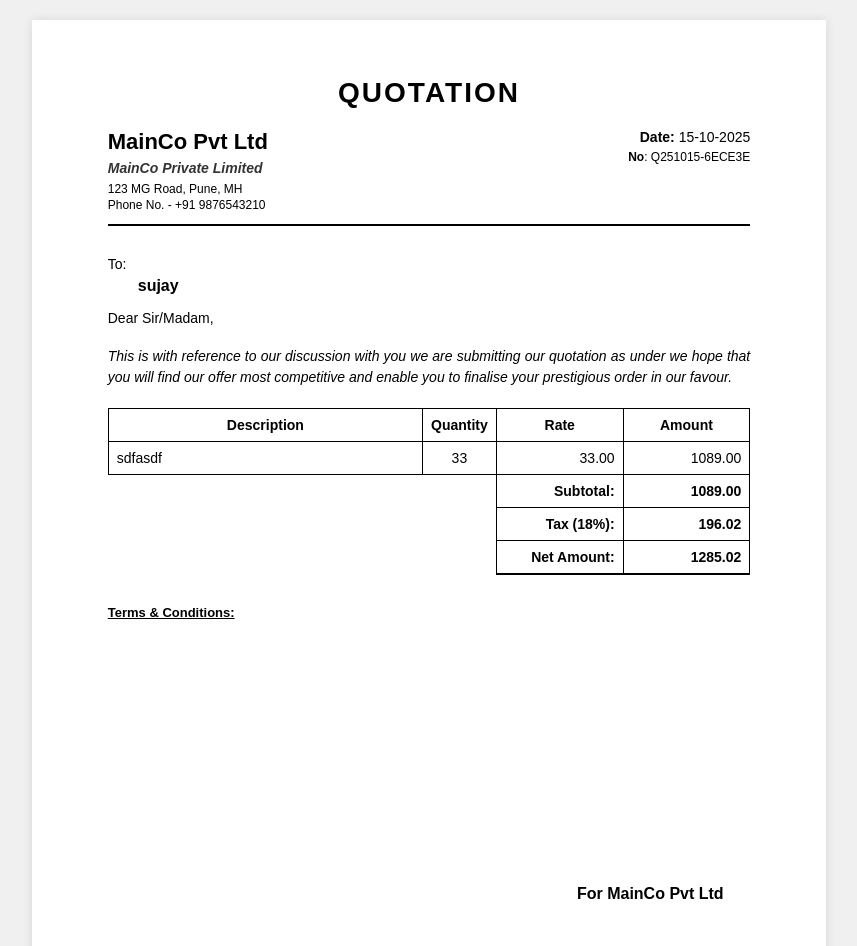
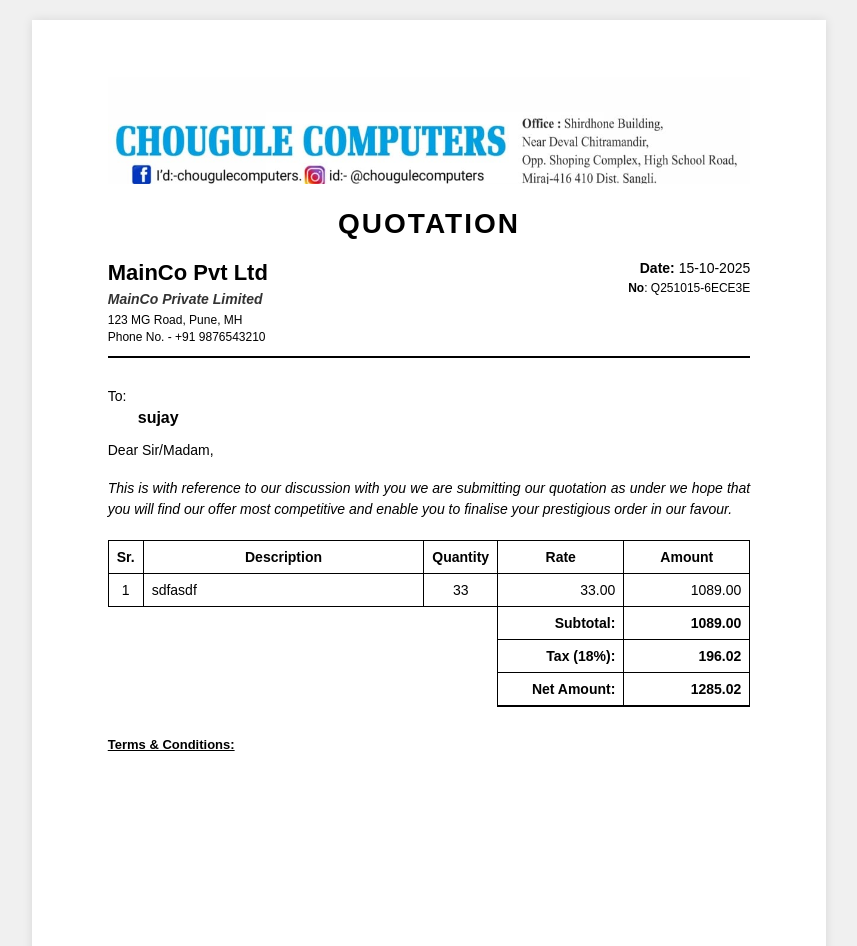
Before and after one commit to sujaybadge/Qutation_management_system, a Django app: page /quotes/2/print/ in a window 1280 px wide. Shown: the top 946 px of the page, without its empty margins (211-1068 px from the left). Run offline with Django 4.2, Linux system fonts and the light colour scheme; a user stored in the database is signed in; data comes from the database, SQL or seed files in the repository.

Commit message:
image added + serial number display

```diff
--- a/quotations/views.py
+++ b/quotations/views.py
@@ -609,11 +609,11 @@ def buyer_quotes(request, pk: int):
 def quotation_print(request, pk: int):
     """Render quotation in a print-friendly format."""
     quotation = get_object_or_404(Quotation.objects.prefetch_related("items"), pk=pk)
-
+    # add serial no 1,2, 3, 4
     context = {
         "quotation": quotation,
         "buyer": quotation.buyer,
-        "items": quotation.items.all(),
+        "items": list(enumerate(quotation.items.all(), start=1)),
         "company": Company.objects.filter(is_main=True).first(),
     }
     return render(request, "quotations/quotation_print.html", context)
--- a/templates/quotations/quotation_print.html
+++ b/templates/quotations/quotation_print.html
@@ -1,4 +1,5 @@
 {% load quote_filters %}
+{% load static %}
 <!DOCTYPE html>
 <html lang="en">
 <head>
@@ -190,11 +191,17 @@
             margin-right: 3px;
         }
 
+        .header-img {
+            width: 100%;
+            margin-bottom: 20px;
+        }
+
     </style>
 </head>
 <body>
 
     <div class="page-container">
+        <img src="{% static 'header.png' %}" alt="Header" class="header-img">
 
         <!-- 1. Quotation Title -->
         <div class="main-title">QUOTATION</div>
@@ -244,15 +251,17 @@ Phone No. - {{ company.phone }}{% endif %}{% else %}HIGHSCHOOL ROAD, NEAR DEVAL
         <table>
             <thead>
                 <tr>
-                    <th style="width: 50%;">Description</th>
+                    <th style="width: 5%;">Sr.</th>
+                    <th style="width: 45%;">Description</th>
                     <th style="width: 10%;">Quantity</th>
                     <th style="width: 20%;">Rate</th>
                     <th style="width: 20%;">Amount</th>
                 </tr>
             </thead>
             <tbody>
-                {% for item in items %}
+                {% for idx, item in items %}
                 <tr>
+                    <td style="text-align: center;">{{ idx }}</td>
                     <td class="col-desc">
                         {% if item.item_name %}
                             <strong>{{ item.item_name }}</strong>
@@ -271,16 +280,19 @@ Phone No. - {{ company.phone }}{% endif %}{% else %}HIGHSCHOOL ROAD, NEAR DEVAL
                 <tr>
                     <td style="border: none;"></td>
                     <td style="border: none;"></td>
+                    <td style="border: none;"></td>
                     <td style="text-align: right; font-weight: bold; border-bottom: 1px solid #000;">Subtotal:</td>
                     <td class="col-amount" style="font-weight: bold;">{{ quotation.subtotal|floatformat:2 }}</td>
                 </tr>
                 <tr>
                     <td style="border: none;"></td>
                     <td style="border: none;"></td>
+                    <td style="border: none;"></td>
                     <td style="text-align: right; font-weight: bold; border-bottom: 1px solid #000;">Tax (18%):</td>
                     <td class="col-amount" style="font-weight: bold;">{{ quotation.tax|floatformat:2 }}</td>
                 </tr>
                 <tr>
+                    <td style="border: none;"></td>
                     <td style="border: none;"></td>
                     <td style="border: none;"></td>
                     <td style="text-align: right; font-weight: bold; border-bottom: 2px solid #000;">Net Amount:</td>
```
Also changed, not shown: static/header.png (added).
